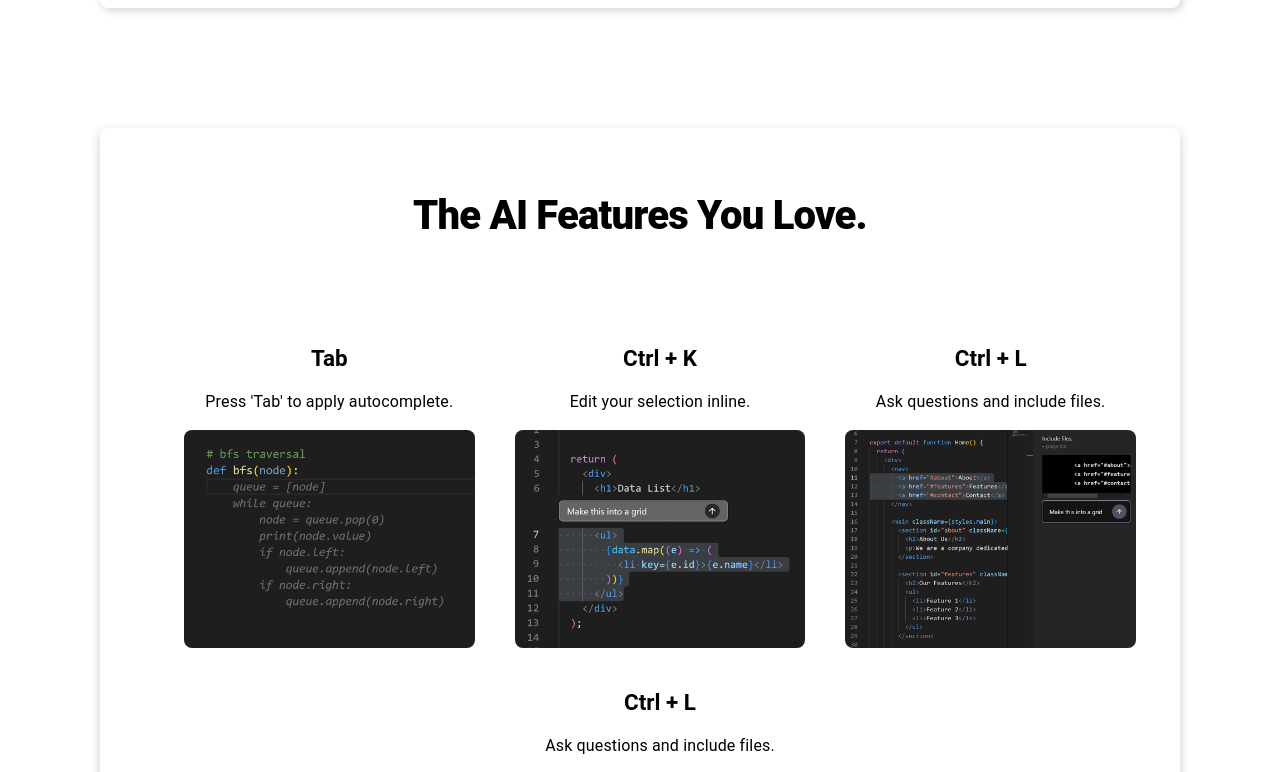
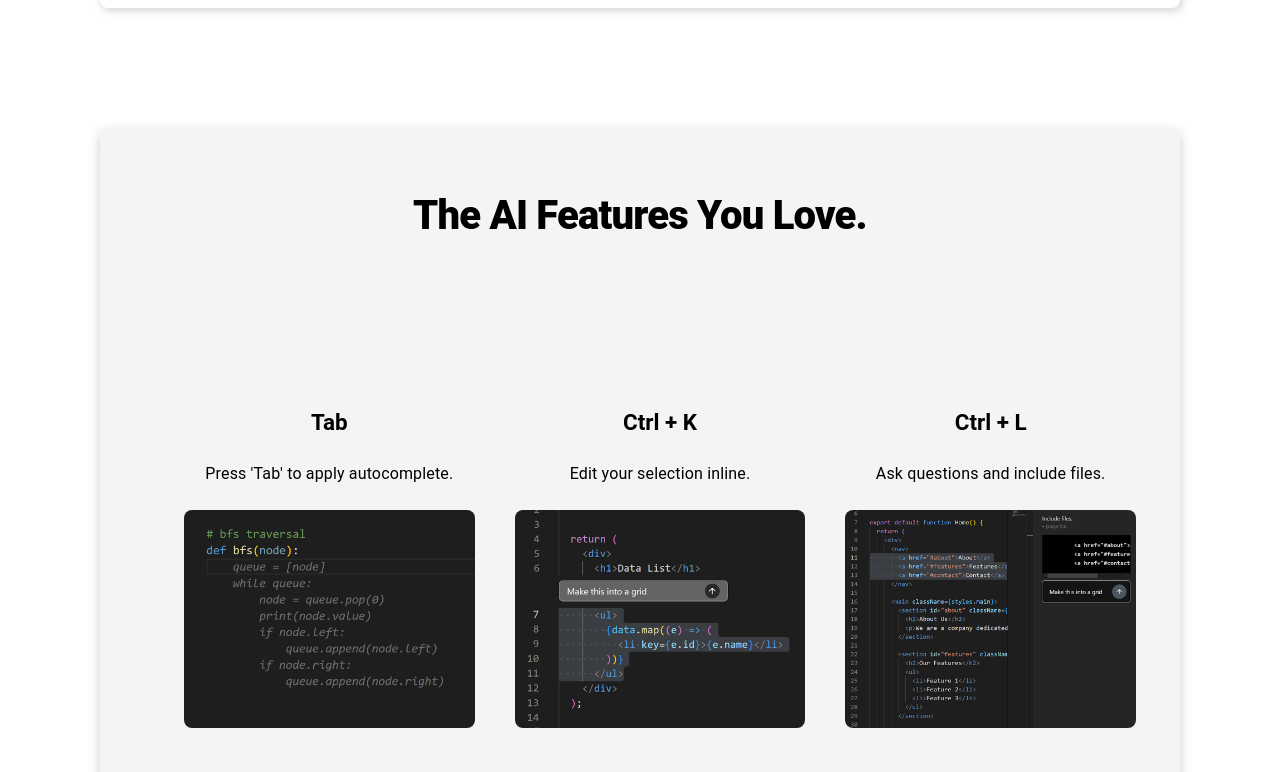
Before and after one commit to Shivam2534/Template01, a Next.js app: page / in a window 1280 px wide. Shown: the part 796-1568 px from the top of the page. Built offline with nearby package versions, Linux system fonts and the light colour scheme.

Commit message:
update the code

```diff
--- a/src/app/page.tsx
+++ b/src/app/page.tsx
@@ -358,6 +358,7 @@ function Page() {
               p: { xs: 2, sm: 4, md: 6, lg: 8 },
               boxShadow: "0px 4px 12px rgba(0, 0, 0, 0.2)",
               borderRadius: 2,
+              backgroundColor: "#F3F4F6",
             }}
           >
             <Typography
@@ -375,17 +376,30 @@ function Page() {
 
             <Grid
               container
-              spacing={{ xs: 3, sm: 4, md: 5 }}
+              spacing={{ xs: 0, sm: 4, md: 5 }}
               justifyContent="center"
-              alignItems="stretch"
             >
               {shortcutsWithImage.map((item, ind) => (
-                <Grid item key={ind} xs={12} sm={6} md={4} lg={4}>
+                <Grid
+                  item
+                  key={ind}
+                  xs={12}
+                  sm={6}
+                  md={4}
+                  lg={4}
+                  sx={{
+                    display: "flex",
+                    justifyContent: "center",
+                    mt: { xs: 8 },
+                  }}
+                >
                   <Stack
-                    spacing={2}
+                    spacing={3}
                     alignItems="center"
                     sx={{
                       height: "100%",
+                      width: "100%",
+                      maxWidth: 350,
                       textAlign: "center",
                     }}
                   >
@@ -410,6 +424,7 @@ function Page() {
                     <Box
                       sx={{
                         width: "100%",
+                        height: 0,
                         paddingTop: "75%", // 4:3 aspect ratio
                         position: "relative",
                         borderRadius: 2,
@@ -421,6 +436,7 @@ function Page() {
                         alt={`${item.shortcut} image`}
                         layout="fill"
                         objectFit="cover"
+                        sizes="(max-width: 600px) 100vw, (max-width: 960px) 50vw, 33vw"
                       />
                     </Box>
                   </Stack>
```
